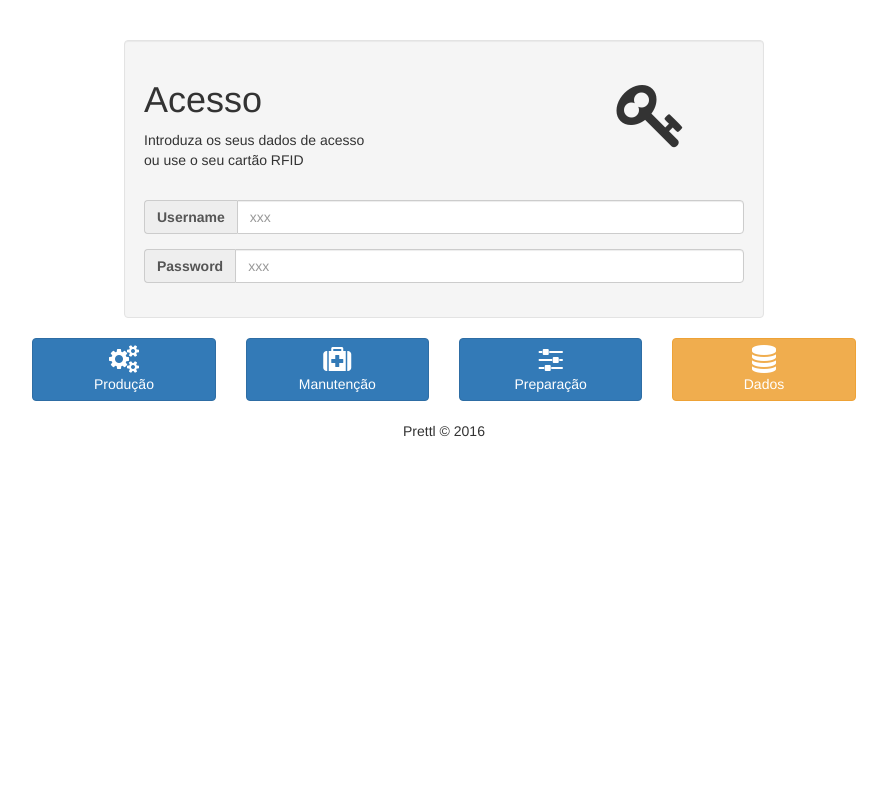
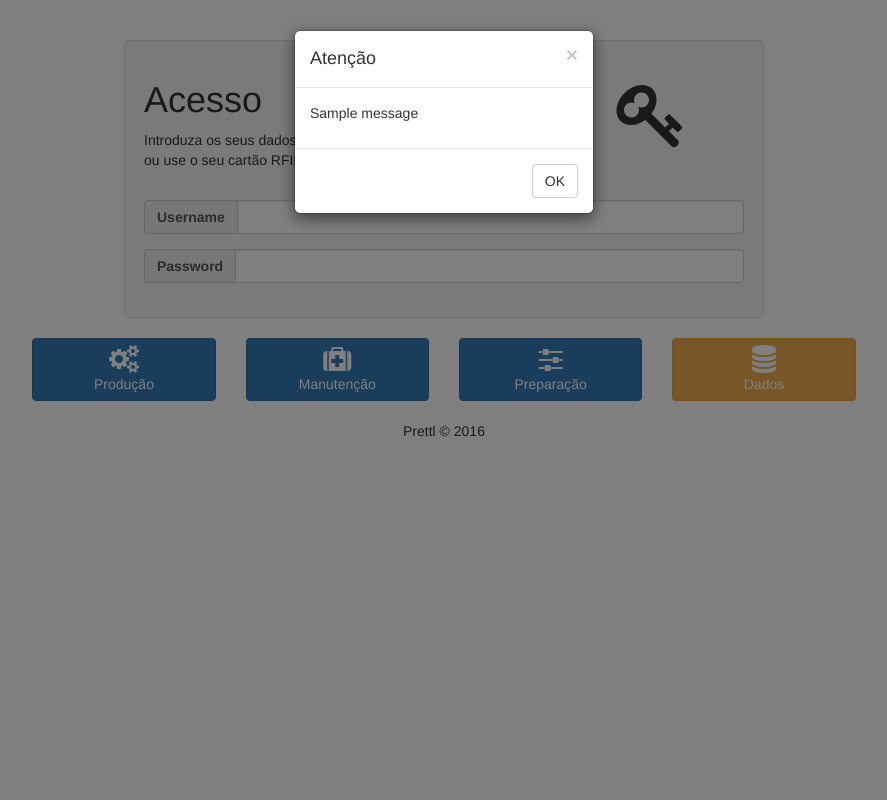
Before and after one commit to hsmptg/prettest, a Flask app: page / in a window 1280 px wide. Shown: the whole page, without its empty margins (196-1083 px from the left). Run offline with Flask 2, Linux system fonts and the light colour scheme; tables that the repository leaves empty hold one stand-in row (values such as "Sample post"); one stand-in notice (Sample message) is shown; some libraries are stand-ins or nearby versions.

Commit message:
Warning modal dialog

```diff
--- a/app/main/views.py
+++ b/app/main/views.py
@@ -3,10 +3,11 @@ from app.main import main
 from app.main.forms import LoginForm
 from app.models import User, Task
 from flask import render_template, redirect, url_for, session, request, flash
-from flask.ext.login import login_user, logout_user, login_required #, current_user
-from werkzeug.security import generate_password_hash, check_password_hash
+from flask.ext.login import login_user, logout_user, login_required
+from werkzeug.security import check_password_hash  # ,generate_password_hash
 from datetime import datetime
 from .. import db
+
 
 @login_manager.user_loader
 def load_user(user_id):
@@ -30,7 +31,11 @@ def index():
 #        db.session.add(new_user)
 #        db.session.commit()
 
-        if user is not None and check_password_hash(user.password_hash, form.pwd.data):
+        if user is None:
+            flash("O utilizador não existe!")
+        elif not check_password_hash(user.password_hash, form.pwd.data):
+            flash("A palavra-passe está incorreta!")
+        else:
             login_user(user)
 
             # creates new row at Task table
@@ -48,7 +53,9 @@ def index():
                 return redirect(url_for('main.setup'))
             elif form.task.data == "data":
                 return redirect(url_for('main.data'))
-        flash('Invalid username or password.')
+    else:
+        if request.method == "POST":
+            flash("Preencha todos os campos!")
 
     return render_template('index.html', form=form,
                            rpi=(request.remote_addr == "127.0.0.1"))
--- a/app/templates/index.html
+++ b/app/templates/index.html
@@ -9,6 +9,24 @@
     <title>Bootstrap</title>
 </head>
 <body>
+<!-- modal warning -->
+<div class="modal fade" id="myModal" tabindex="-1" role="dialog">
+  <div class="modal-dialog modal-sm">
+    <div class="modal-content">
+      <div class="modal-header">
+        <button type="button" class="close" data-dismiss="modal" aria-label="Close"><span aria-hidden="true">&times;</span></button>
+        <h4 class="modal-title">Aten&ccedil;&atilde;o</h4>
+      </div>
+      <div class="modal-body">
+        <p id="error-msg"></p>
+      </div>
+      <div class="modal-footer">
+        <button type="button" class="btn btn-default" data-dismiss="modal">OK</button>
+      </div>
+    </div>
+  </div>
+</div>
+<!-- main page -->
 <br>
 <br>
 <div class="col-xs-6 col-xs-offset-3 well">
@@ -29,13 +47,13 @@
         <div class="form-group">
             <div class="input-group">
                 <span class="input-group-addon"><b>{{ form.user.label.text }}</b></span>
-                {{ form.user(placeholder='xxx', size=20, **{'class':'form-control col-xs-6'}) }}
+                {{ form.user(size=20, **{'class':'form-control col-xs-6'}) }}
             </div>
         </div>
         <div class="form-group">
             <div class="input-group">
                 <span class="input-group-addon"><b>{{ form.pwd.label.text }}</b></span>
-                {{ form.pwd(placeholder='xxx', size=20, **{'class':'form-control col-xs-6'}) }}
+                {{ form.pwd(size=20, **{'class':'form-control col-xs-6'}) }}
             </div>
         </div>
     </form>
@@ -68,6 +86,11 @@
 <script src="https://ajax.googleapis.com/ajax/libs/jquery/1.11.3/jquery.min.js"></script>
 <script type="text/javascript">
     $(document).ready(function() {
+        {% for message in get_flashed_messages() %}
+            $("#error-msg").text("{{ message }}");
+            $("#myModal").modal();
+        {% endfor %}
+
         $( "#production" ).click(function() {
             $( "#task" ).val("production");
             $( "#target" ).submit();
```
